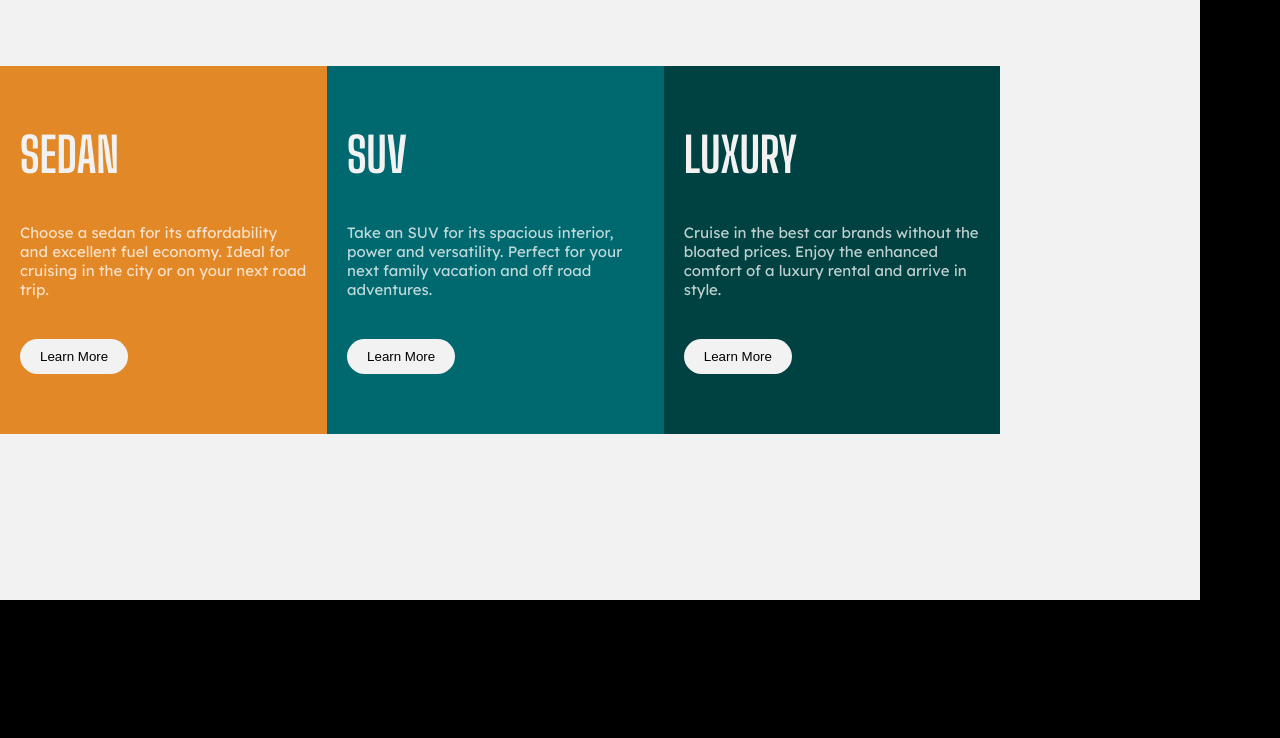
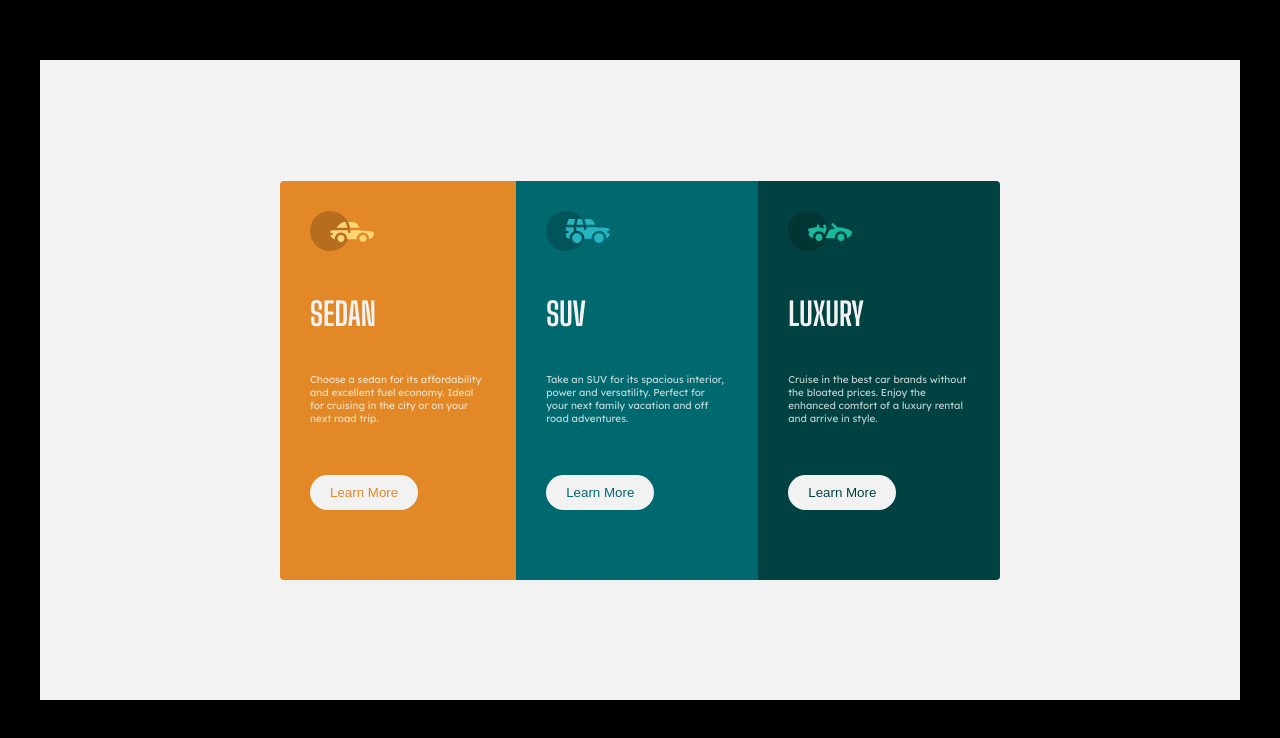
Before and after one commit to AdejinmiSeyi/CSS-Flexbox-, a plain HTML site: page index.html in a window 1280 px wide. Drawn offline with Linux system fonts and the light colour scheme.

Commit message:
updated flexbox

```diff
--- a/index.html
+++ b/index.html
@@ -10,21 +10,24 @@
 <body>
     <main>
         <div class="container">
-            <div class="sedan">
+            <div class="vehicle sedan">
+                <img src="/icon-sedans.svg" alt="">
                 <h3>SEDAN</h3>
                 <p>Choose a sedan for its affordability and excellent fuel economy.
                     Ideal for cruising in the city or on your next road trip.
                 </p>
                 <button>Learn More</button>
             </div>
-            <div class="suv">
+            <div class="vehicle suv">
+                <img src="/icon-suvs.svg" alt="">
                 <h3>SUV</h3>
                 <p>Take an SUV for its spacious interior, power and versatility. Perfect for your
                     next family vacation and off road adventures.
                 </p>
                 <button>Learn More</button>
             </div>
-            <div class="luxury">
+            <div class="vehicle luxury">
+                <img src="/icon-luxury.svg" alt="">
                 <h3>LUXURY</h3>
                 <p>Cruise in the best car brands without the bloated prices. Enjoy the enhanced
                     comfort of a luxury rental and arrive in style.
--- a/style.css
+++ b/style.css
@@ -1,23 +1,22 @@
 @import url('https://fonts.googleapis.com/css2?family=Lexend+Deca&display=swap');
 @import url('https://fonts.googleapis.com/css2?family=Big+Shoulders+Display:wght@700&display=swap');
 
-*{
+body{
+    background-color: black;
+    font-size: 15px;
     margin: 0;
     padding: 0;
     box-sizing: border-box;
 }
 
-body{
-    background-color: black;
-    font-size: 15px;
-}
-
 main {
     width: 1200px;
-    height: 600px;
+    height: 80vh;
     background-color: hsl(0, 0%, 95%);
-
-
+    display: flex;
+    align-items: center;
+    justify-content: center;
+    margin: 60px auto;
 }
 
 /* Family: [Lexend Deca](https://fonts.google.com/specimen/Lexend+Deca)
@@ -29,16 +28,18 @@ main {
 
 
 .container{
-    width: 1000px;
-    height: 500px;
+    width: 60%;
+    height: 60vh;
     display: flex;
     align-items: center;
     justify-content: center;
+
+
 }
 
 p {
-    color: hsl(0, 0%, 100%, 0.75);
-
+    color: hsla(0, 0%, 100%, 0.75);
+    font-size: x-small;
     font-family: 'Lexend Deca', sans-serif;
     font-weight: 400;
 
@@ -49,22 +50,28 @@ h3 {
     color: hsl(0, 0%, 95%);
     font-family: 'Big Shoulders Display', cursive;
     font-weight: 700;
-    font-size: 3rem;
+    font-size: 2rem;
 }
 
 .sedan {
     background-color: hsl(31, 77%, 52%);
-    padding: 20px;
+    border-radius: 4px 0 0 4px;
+    /* padding: 20px; */
 }
 
 .suv{
     background-color: hsl(184, 100%, 22%);
-    padding: 20px;
+    /* padding: 20px; */
 }
 
 .luxury{
     background-color: hsl(179, 100%, 13%);
-    padding: 20px;
+    /* padding: 20px; */
+    border-radius: 0 4px 4px 0;
+}
+
+.vehicle{
+    padding: 30px   ;
 }
 
 button{
@@ -74,3 +81,40 @@ button{
     margin: 40px auto;
     background-color: hsl(0, 0%, 95%);
 }
+
+
+.vehicle.sedan button{
+    color:hsl(31, 77%, 52%);
+}
+
+.vehicle.sedan button:hover{
+    padding: 10px 20px;
+    border-radius: 30px;
+    color:hsl(0, 0%, 95%);
+    background: none;
+    border: hsl(0, 0%, 95%);
+}
+
+.vehicle.suv button{
+    color:hsl(184, 100%, 22%);
+}
+
+.vehicle.suv button:hover{
+    padding: 10px 20px;
+    border-radius: 30px;
+    color:hsl(0, 0%, 95%);
+    background: none;
+    border: hsl(0, 0%, 95%);
+}
+
+.vehicle.luxury button{
+    color:hsl(179, 100%, 13%);
+}
+
+.vehicle.luxury button:hover{
+    padding: 10px 20px;
+    border-radius: 30px;
+    color:hsl(0, 0%, 95%);
+    background: none;
+    border: hsl(0, 0%, 95%);
+}
```
Also changed, not shown: icon-luxury.svg (added), icon-sedans.svg (added), icon-suvs.svg (added).
